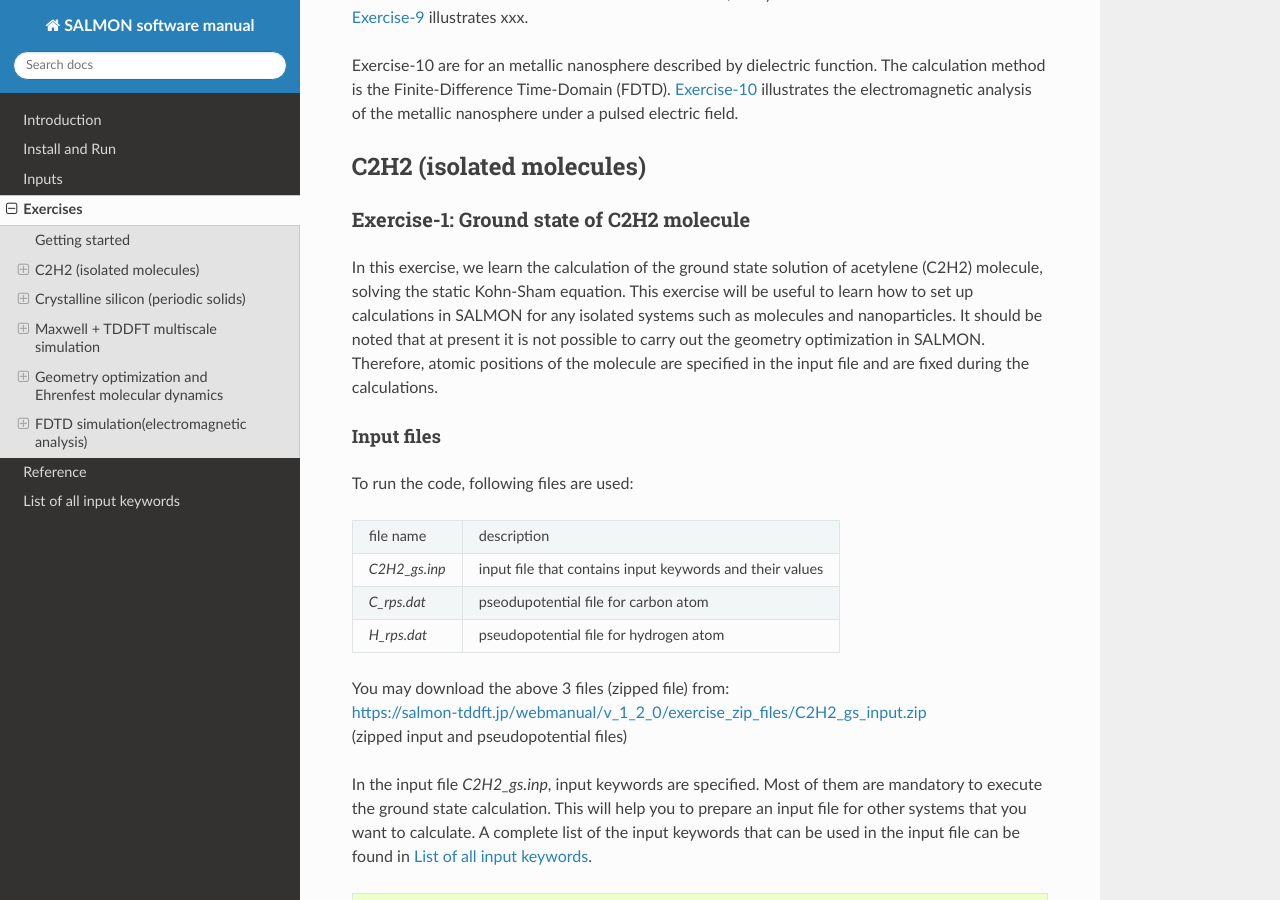
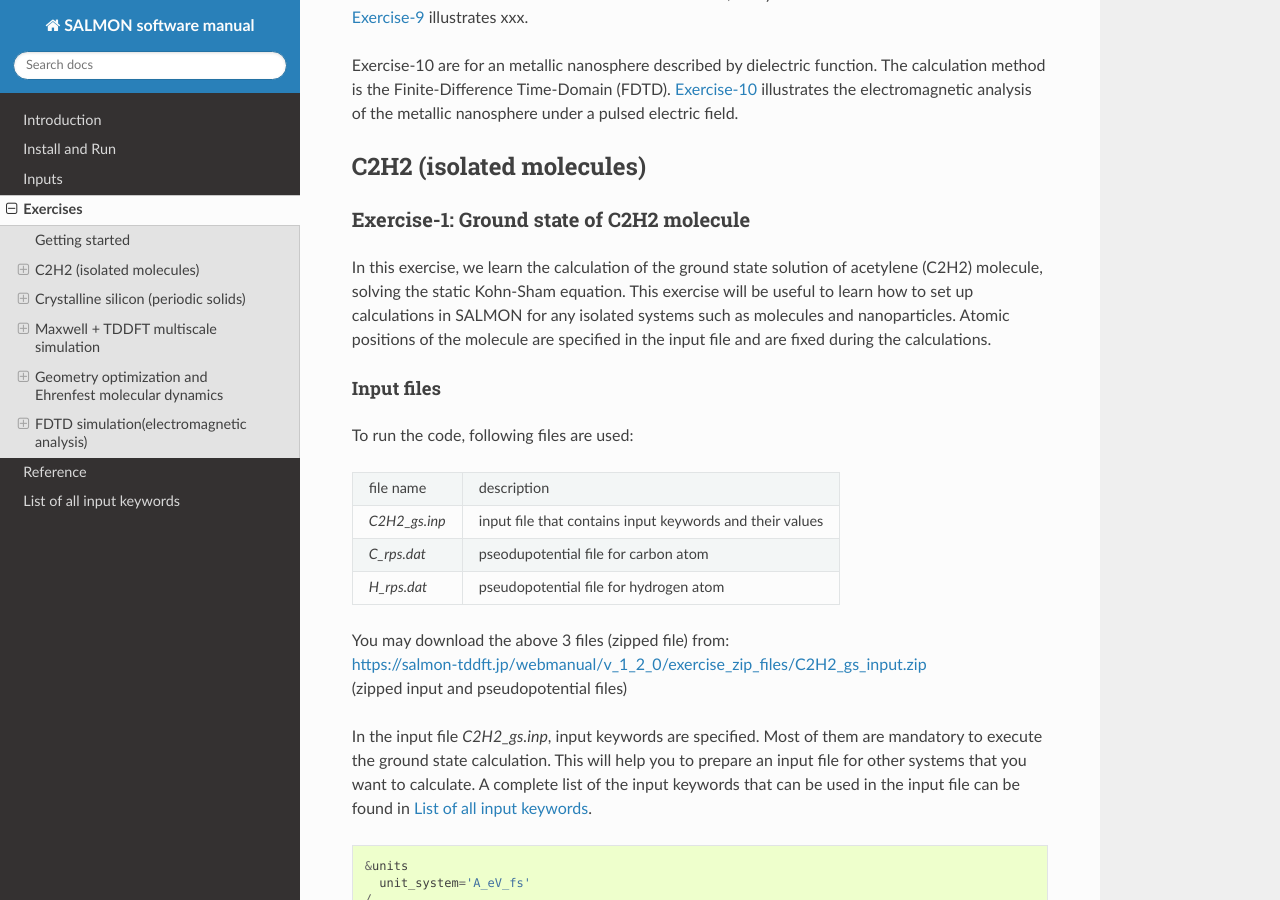
Before and after one commit to SALMON-TDDFT/SALMON-DOCS, a Sphinx documentation site: the page built from source/exercises.rst, in a window 1280 px wide and 900 px high, scrolled down 1146 px. Built offline with Sphinx 7.4.7 and the Read the Docs theme 2.0.0, drawn with Linux system fonts in a browser that asks for light colours; formulas are drawn with MathJax 3.

Commit message:
Update exercises.rst

```diff
--- a/source/exercises.rst
+++ b/source/exercises.rst
@@ -87,11 +87,9 @@
 In this exercise, we learn the calculation of the ground state solution
 of acetylene (C2H2) molecule, solving the static Kohn-Sham equation.
 This exercise will be useful to learn how to set up calculations in
-SALMON for any isolated systems such as molecules and nanoparticles. It
-should be noted that at present it is not possible to carry out the
-geometry optimization in SALMON. Therefore, atomic positions of the
-molecule are specified in the input file and are fixed during the
-calculations.
+SALMON for any isolated systems such as molecules and nanoparticles.
+Atomic positions of the molecule are specified in the input file and
+are fixed during the calculations.
 
 Input files
 ^^^^^^^^^^^
@@ -114,7 +112,6 @@
 | You may download the above 3 files (zipped file) from:
 | https://salmon-tddft.jp/webmanual/v_1_2_0/exercise_zip_files/C2H2_gs_input.zip
 | (zipped input and pseudopotential files)
-
 
 In the input file *C2H2_gs.inp*, input keywords are specified.
 Most of them are mandatory to execute the ground state calculation.
```
